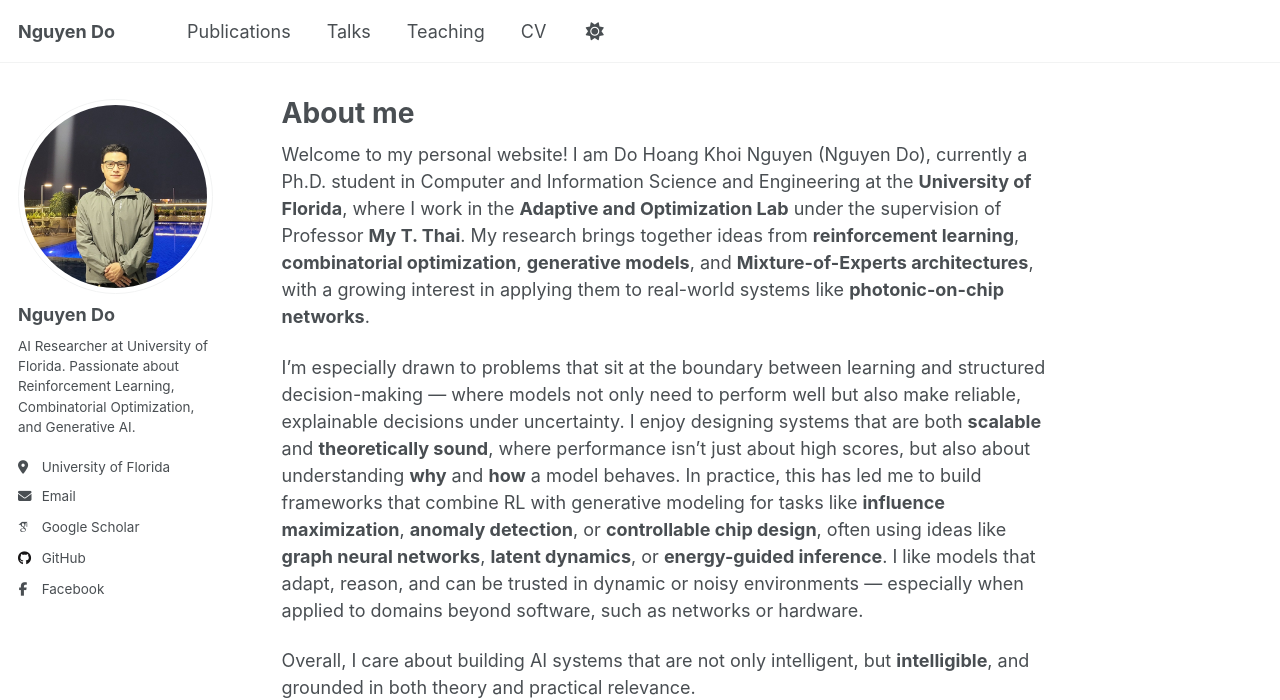
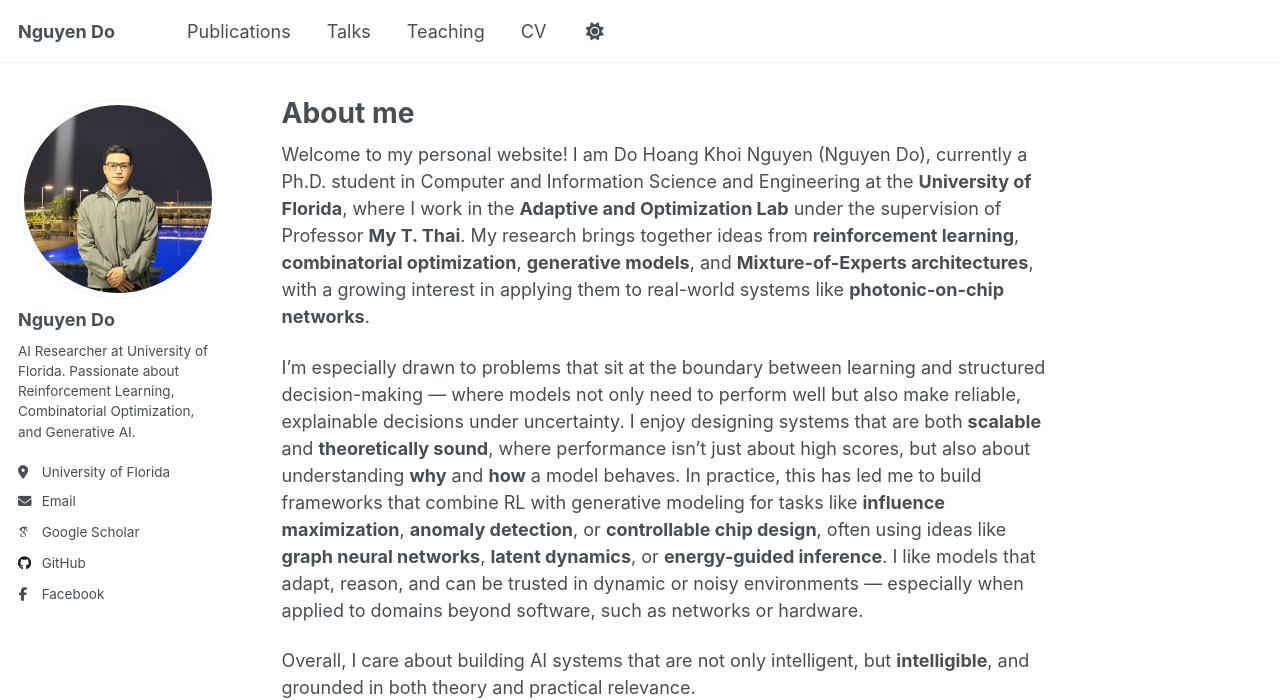
Before and after one commit to nguyendo1801/nguyendo1801.github.io, a Jekyll site: the page built from _pages/about.md, in a window 1280 px wide. Shown: the top 700 px of the page. Built offline with Jekyll 4.4.1, drawn with Linux system fonts in a browser that asks for light colours; some web fonts are replaced.

Commit message:
0.0.0.0.0.3

```diff
--- a/_includes/author-profile.html
+++ b/_includes/author-profile.html
@@ -11,8 +11,9 @@
     	<img src="{{ author.avatar }}" alt="{{ author.name }}">
     {% else %}
 <!--    	<img src="{{ author.avatar | prepend: "/images/" | prepend: base_path }}" class="author__avatar" alt="{{ author.name }}">-->
-        <img src="{{ author.avatar | prepend: "/images/" | prepend: base_path }}" style="max-width: 200px; border-radius: 50%;" alt="{{ author.name }}">
-
+        <img src="{{ author.avatar | prepend: "/images/" | prepend: base_path }}"
+     alt="{{ author.name }}"
+     style="width: 200px; height: 200px; object-fit: cover; border-radius: 50%; display: block; margin: 0 auto;" />
     {% endif %}
   </div>
 
```
